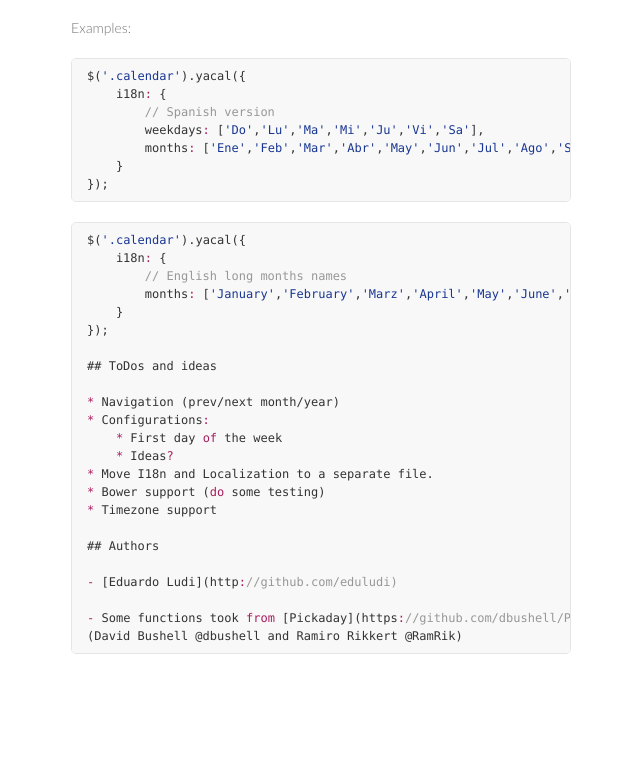
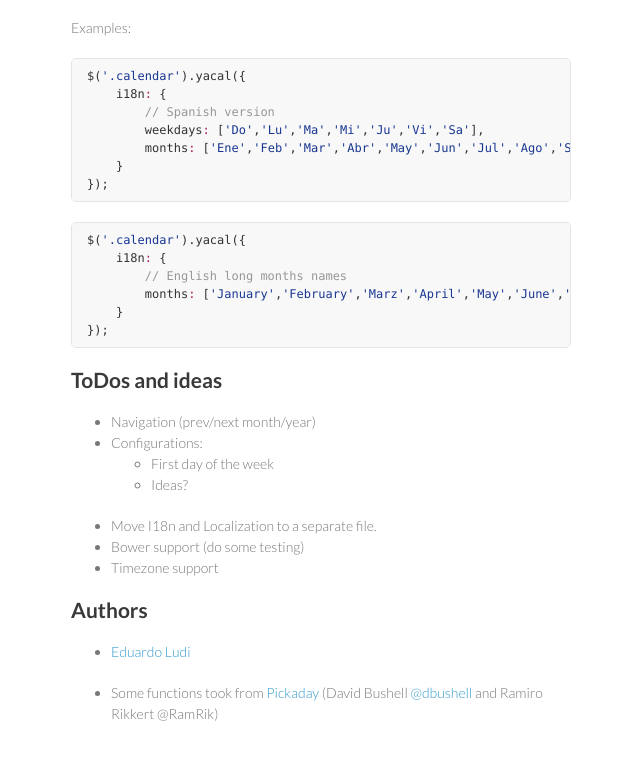
Before and after one commit to eduludi/jquery-yacal, a plain HTML site: page index.html in a window 1280 px wide. Shown: the part 3311-4071 px from the top of the page, without its empty margins (499-1139 px from the left). Before the commit the page ends 4035 px from the top, so only its background shows below. Drawn offline with Linux system fonts and the light colour scheme.

```diff
--- a/index.html
+++ b/index.html
@@ -241,24 +241,33 @@
         <span class="pl-c">// English long months names</span>
         months<span class="pl-k">:</span> [<span class="pl-s"><span class="pl-pds">'</span>January<span class="pl-pds">'</span></span>,<span class="pl-s"><span class="pl-pds">'</span>February<span class="pl-pds">'</span></span>,<span class="pl-s"><span class="pl-pds">'</span>Marz<span class="pl-pds">'</span></span>,<span class="pl-s"><span class="pl-pds">'</span>April<span class="pl-pds">'</span></span>,<span class="pl-s"><span class="pl-pds">'</span>May<span class="pl-pds">'</span></span>,<span class="pl-s"><span class="pl-pds">'</span>June<span class="pl-pds">'</span></span>,<span class="pl-s"><span class="pl-pds">'</span>July<span class="pl-pds">'</span></span>,<span class="pl-s"><span class="pl-pds">'</span>August<span class="pl-pds">'</span></span>,<span class="pl-s"><span class="pl-pds">'</span>September<span class="pl-pds">'</span></span>,<span class="pl-s"><span class="pl-pds">'</span>October<span class="pl-pds">'</span></span>,<span class="pl-s"><span class="pl-pds">'</span>November<span class="pl-pds">'</span></span>,<span class="pl-s"><span class="pl-pds">'</span>December<span class="pl-pds">'</span></span>],
     }
-});
+});</pre></div>
 
-## ToDos and ideas
+<h2>
+<a id="todos-and-ideas" class="anchor" href="#todos-and-ideas" aria-hidden="true"><span class="octicon octicon-link"></span></a>ToDos and ideas</h2>
 
-<span class="pl-k">*</span> Navigation (prev/next month/year)
-<span class="pl-k">*</span> Configurations<span class="pl-k">:</span>
-    <span class="pl-k">*</span> First day <span class="pl-k">of</span> the week
-    <span class="pl-k">*</span> Ideas<span class="pl-k">?</span>
-<span class="pl-k">*</span> Move I18n and Localization to a separate file.
-<span class="pl-k">*</span> Bower support (<span class="pl-k">do</span> some testing)
-<span class="pl-k">*</span> Timezone support
+<ul>
+<li>Navigation (prev/next month/year)</li>
+<li>Configurations:
 
-## Authors
+<ul>
+<li>First day of the week</li>
+<li>Ideas?</li>
+</ul>
+</li>
+<li>Move I18n and Localization to a separate file. </li>
+<li>Bower support (do some testing)</li>
+<li>Timezone support</li>
+</ul>
 
-<span class="pl-k">-</span> [Eduardo Ludi](http<span class="pl-k">:</span><span class="pl-c">//github.com/eduludi)</span>
+<h2>
+<a id="authors" class="anchor" href="#authors" aria-hidden="true"><span class="octicon octicon-link"></span></a>Authors</h2>
 
-<span class="pl-k">-</span> Some functions took <span class="pl-k">from</span> [Pickaday](https<span class="pl-k">:</span><span class="pl-c">//github.com/dbushell/Pikaday)</span>
-(David Bushell @dbushell and Ramiro Rikkert @RamRik)</pre></div>
+<ul>
+<li><p><a href="http://github.com/eduludi">Eduardo Ludi</a></p></li>
+<li><p>Some functions took from <a href="https://github.com/dbushell/Pikaday">Pickaday</a>
+(David Bushell <a href="https://github.com/dbushell" class="user-mention">@dbushell</a> and Ramiro Rikkert @RamRik)</p></li>
+</ul>
       </section>
       <footer>
         <p>This project is maintained by <a href="https://github.com/eduludi">eduludi</a></p>
```
Also changed, not shown: params.json (+1 -1 lines).
